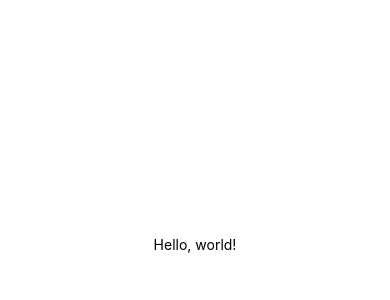
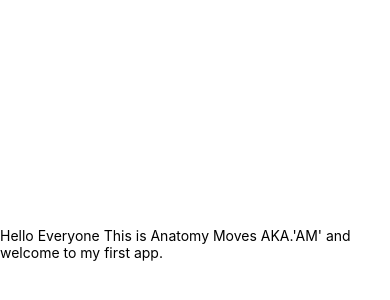
Before and after one commit to susbnr21/FirstApp, a React Native app: screen / in a window 390 px wide. Shown: the part 178-478 px from the top of the page. Built offline with nearby package versions, Linux system fonts and the light colour scheme.

Commit message:
Adding few text message

```diff
--- a/App.js
+++ b/App.js
@@ -5,7 +5,7 @@ export default class HelloWorldApp extends Component {
   render() {
     return (
       <View style={{ flex: 1, justifyContent: "center", alignItems: "center" }}>
-        <Text>Hello, world!</Text>
+        <Text>Hello Everyone This is Anatomy Moves AKA.'AM' and welcome to my first app. </Text>
       </View>
     );
   }
```
